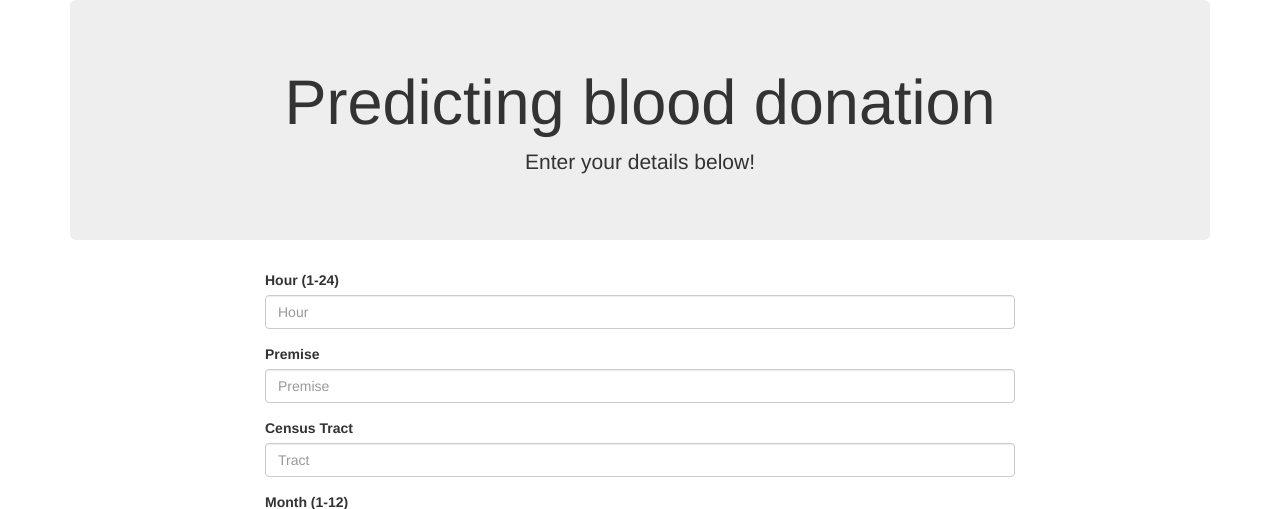
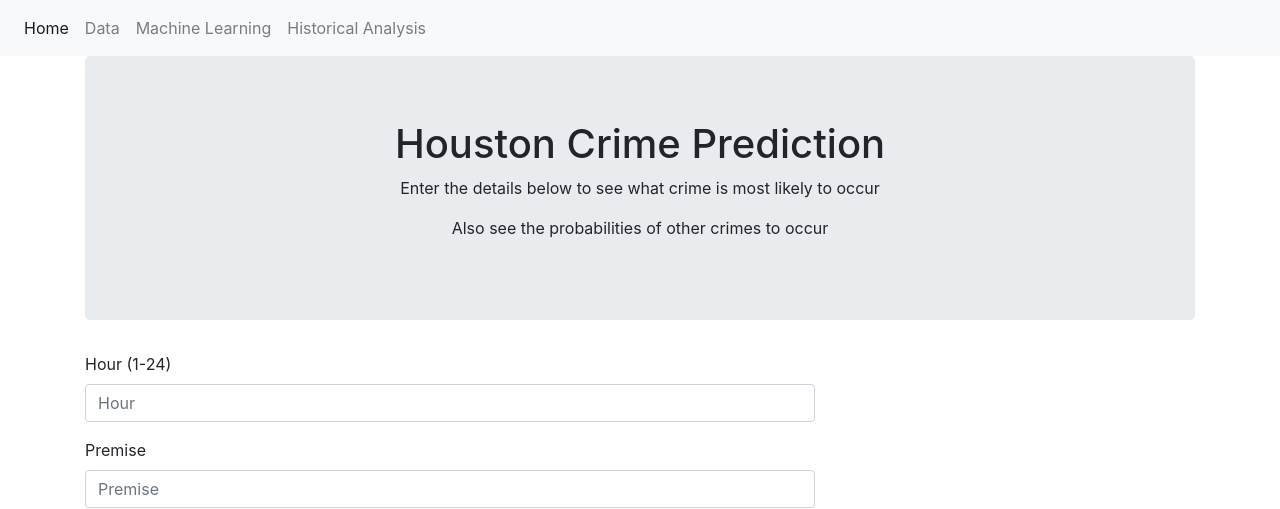
Before and after one commit to florin-vasiliu/Houston-Crime-Analysis, a Flask app: page / in a window 1280 px wide. Shown: the top 509 px of the page. Run offline with Flask 2, Linux system fonts and the light colour scheme; parts of the project's set-up code (start-up, migrations or seed data) failed here and were passed over; some libraries are stand-ins or nearby versions.

Commit message:
added navbar

```diff
--- a/webpage/app.py
+++ b/webpage/app.py
@@ -8,17 +8,7 @@ from catboost import CatBoostClassifier
 # Create an instance of Flask
 app = Flask(__name__)
 
-# with open(f'crime_CatBoost.pkl', "rb") as f:
-#     model = pickle.load(f)
-
-# feature_names = model.get_booster().feature_names
-
-model = pickle.load( open( "crime_CatBoost", "rb" ) )
-
-# from_file = CatBoostClassifier()
-
-# model = from_file.load_model("crime_CatBoost", format="catboost")
-# model = catboost.load_model(crime_CatBoost.pkl)
+model = pickle.load(open( "crime_CatBoost", "rb" ))
 
 # Route to render index.html template using data from Mongo
 @app.route("/", methods=["GET", "POST"])
@@ -40,9 +30,16 @@ def home():
         print(data)
         output_message = model.predict(data)
         output_message = output_message[0]
-        print(output_message)
 
-    return render_template("index.html", message = output_message)
+        classes = model.classes_
+        proba_array = model.predict_proba(data)
+        class_probs = zip(classes, proba_array)
+
+        prob_list = []
+        for offense, prob in class_probs:
+            prob_list.append(f'{offense} - Probability: {"%.2f"%(prob)}%')
+
+    return render_template("index.html",  message = output_message)
 
 if __name__ == "__main__":
     app.run()
--- a/webpage/templates/index.html
+++ b/webpage/templates/index.html
@@ -5,19 +5,31 @@
     <meta charset="UTF-8">
     <meta name="viewport" content="width=device-width, user-scalable=no, initial-scale=1.0, maximum-scale=1.0, minimum-scale=1.0">
     <meta http-equiv="X-UA-Compatible" content="ie=edge">
-    <title>Donate Form</title>
+    <title>Houston Crime Data</title>
 
-    <script src="http://code.jquery.com/jquery-3.3.1.min.js" integrity="sha256-FgpCb/KJQlLNfOu91ta32o/NMZxltwRo8QtmkMRdAu8=" crossorigin="anonymous"></script>
-    <link rel="stylesheet" href="https://maxcdn.bootstrapcdn.com/bootstrap/3.3.7/css/bootstrap.min.css" integrity="sha384-BVYiiSIFeK1dGmJRAkycuHAHRg32OmUcww7on3RYdg4Va+PmSTsz/K68vbdEjh4u" crossorigin="anonymous">
-    <link rel="stylesheet" href="https://maxcdn.bootstrapcdn.com/bootstrap/3.3.7/css/bootstrap-theme.min.css" integrity="sha384-rHyoN1iRsVXV4nD0JutlnGaslCJuC7uwjduW9SVrLvRYooPp2bWYgmgJQIXwl/Sp" crossorigin="anonymous">
-    <script src="https://maxcdn.bootstrapcdn.com/bootstrap/3.3.7/js/bootstrap.min.js" integrity="sha384-Tc5IQib027qvyjSMfHjOMaLkfuWVxZxUPnCJA7l2mCWNIpG9mGCD8wGNIcPD7Txa" crossorigin="anonymous"></script>
-    <link rel="stylesheet" href="{{ url_for('static', filename='css/style.css') }}">
+    <link rel="stylesheet" href="https://stackpath.bootstrapcdn.com/bootstrap/4.3.1/css/bootstrap.min.css" integrity="sha384-ggOyR0iXCbMQv3Xipma34MD+dH/1fQ784/j6cY/iJTQUOhcWr7x9JvoRxT2MZw1T" crossorigin="anonymous">
+    <script src="https://code.jquery.com/jquery-3.3.1.slim.min.js" integrity="sha384-q8i/X+965DzO0rT7abK41JStQIAqVgRVzpbzo5smXKp4YfRvH+8abtTE1Pi6jizo" crossorigin="anonymous"></script>
+    <script src="https://cdnjs.cloudflare.com/ajax/libs/popper.js/1.14.7/umd/popper.min.js" integrity="sha384-UO2eT0CpHqdSJQ6hJty5KVphtPhzWj9WO1clHTMGa3JDZwrnQq4sF86dIHNDz0W1" crossorigin="anonymous"></script>
+    <script src="https://stackpath.bootstrapcdn.com/bootstrap/4.3.1/js/bootstrap.min.js" integrity="sha384-JjSmVgyd0p3pXB1rRibZUAYoIIy6OrQ6VrjIEaFf/nJGzIxFDsf4x0xIM+B07jRM" crossorigin="anonymous"></script>
+    <link rel="icon" href="https://i.pinimg.com/280x280_RS/49/a9/82/49a982dd8c27763a28cb2404c816e6fe.jpg">
 
     <body>
+
+        <nav class="navbar navbar-expand-lg navbar-light bg-light">
+            <div class="navbar-nav">
+              <a class="nav-item nav-link active" href="#">Home <span class="sr-only">(current)</span></a>
+              <a class="nav-item nav-link" href="#">Data</a>
+              <a class="nav-item nav-link" href="#">Machine Learning</a>
+              <a class="nav-item nav-link" href="#">Historical Analysis</a>
+            </div>
+
+      </nav>
+
         <div class="container">
             <div class="jumbotron" style="text-align: center">
-                <h1>Predicting blood donation</h1>
-                <p>Enter your details below!</p>
+                <h1>Houston Crime Prediction</h1>
+                <p>Enter the details below to see what crime is most likely to occur</p>
+                <p>Also see the probabilities of other crimes to occur</p>
             </div>
             <div class="row">
                 <div class="col-md-offset-2 col-md-8">
@@ -57,6 +69,9 @@
             <div class="row">
                 <div class="col-md-offset-2 col-md-8">
                     <h1>{{ message }}</h1>
+                    <ul>{% for crime in prob_list %}
+                        <li>{{crime}}</li>
+                     {% endfor %}</ul>
                 </div>
             </div>
         </div>
```
